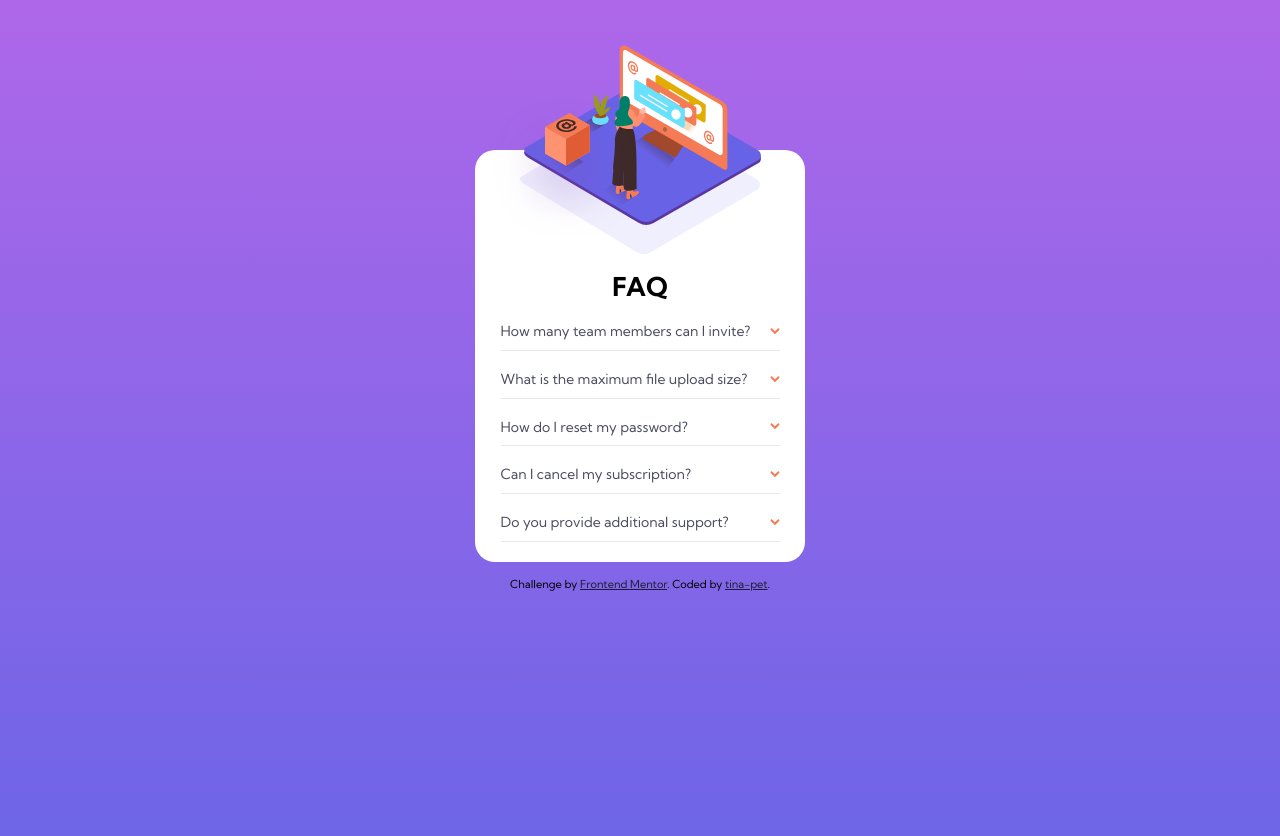
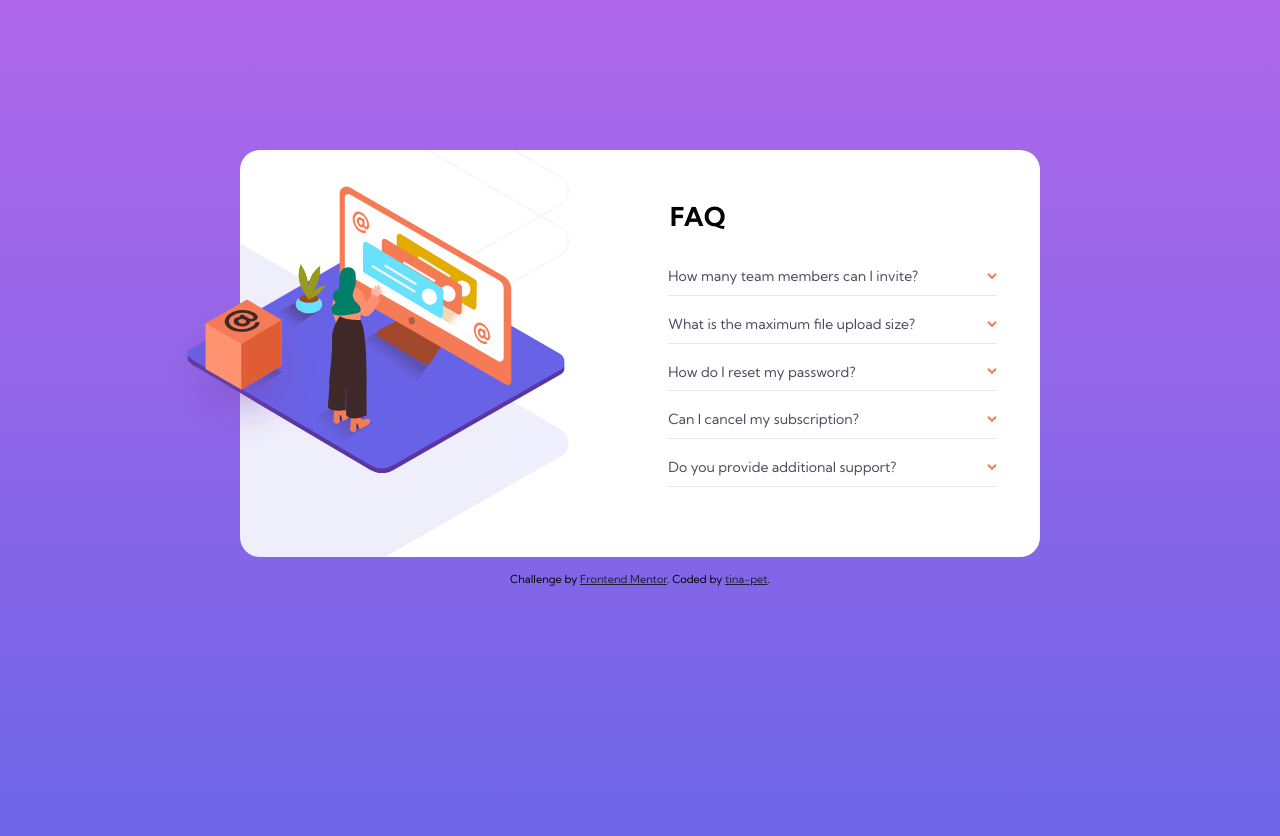
Before and after one commit to tina-pet/faq-accordion-card, a plain HTML site: page index.html in a window 1280 px wide. Drawn offline with Linux system fonts and the light colour scheme.

Commit message:
large screen done

```diff
--- a/index.html
+++ b/index.html
@@ -23,9 +23,16 @@
     <main>
       <img
         src="images/illustration-woman-online-mobile.svg"
-        alt=""
+        alt="online mobile"
         class="img-big"
       />
+      <img
+        src="images/illustration-woman-online-desktop.svg"
+        alt="online desktop"
+        class="img-desktop"
+      />
+      <img src="images/illustration-box-desktop.svg" alt="" class="img-box" />
+      <div class="text-content">
         <h1 class="title">FAQ</h1>
         <div class="section-faq">
           <div class="faq">
@@ -41,7 +48,9 @@
 
           <div class="faq">
             <div class="faq-top">
-            <h3 class="faq-question">What is the maximum file upload size?</h3>
+              <h3 class="faq-question">
+                What is the maximum file upload size?
+              </h3>
               <img src="images/icon-arrow-down.svg" alt="arrow" />
             </div>
             <p class="faq-answer">
@@ -80,6 +89,7 @@
             </p>
           </div>
         </div>
+      </div>
     </main>
 
     <div class="attribution">
--- a/style.css
+++ b/style.css
@@ -94,3 +94,49 @@ main {
 .img-arrow_up {
   transform: rotate(180deg);
 }
+.img-desktop {
+  display: none;
+}
+.img-box {
+  display: none;
+}
+/*      LARGE SCREEN > 768px      */
+@media screen and (min-width: 768px) {
+  .img-big {
+    display: none;
+  }
+  main {
+    width: 800px;
+    background: url('images/bg-pattern-desktop.svg') no-repeat;
+    background-position: -210% 70%;
+    background-size: 81%;
+    background-color: white;
+  }
+  .img-desktop {
+    display: inline;
+    position: absolute;
+    left: -100px;
+    transform: scale(0.8);
+    z-index: 0;
+  }
+  .text-content {
+    margin-left: 50%;
+    padding: 50px 0;
+  }
+  .title {
+    text-align: left;
+    margin: 0;
+    padding: 0 0 0 30px;
+  }
+  .section-faq {
+    margin-top: 15px;
+    padding-right: 25px;
+  }
+  .img-box {
+    display: inline-block;
+    position: absolute;
+    transform: scale(0.85);
+    left: -92px;
+    top: 33%;
+  }
+}
```
Lines whose indentation alone changed are shown as unchanged.
